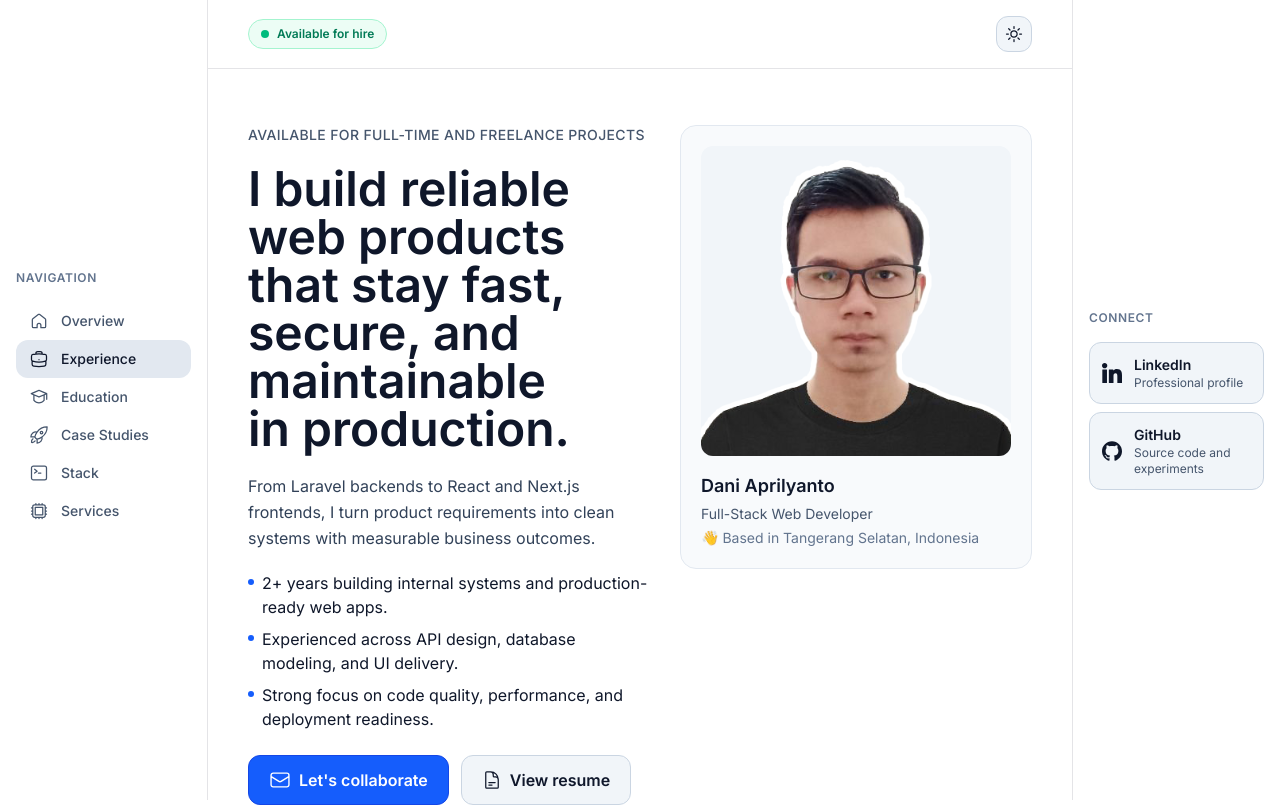
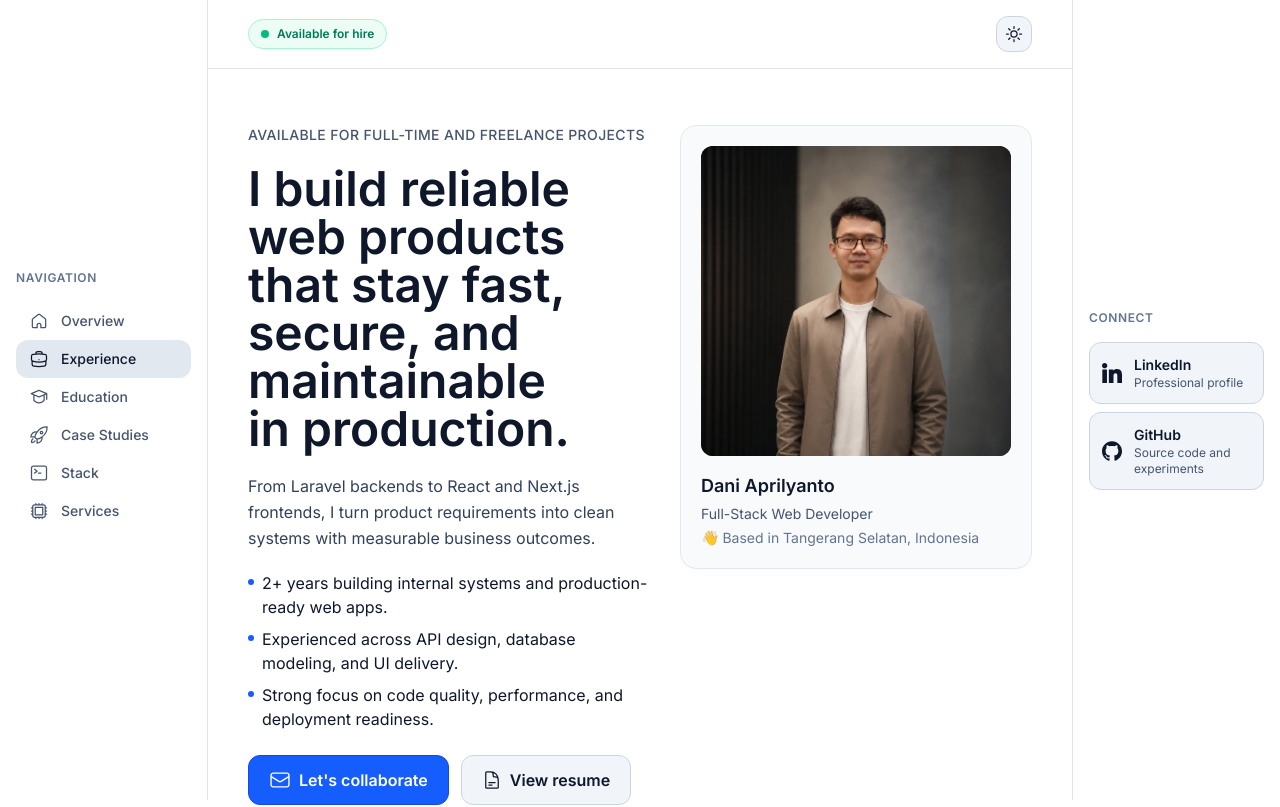
Before and after one commit to danisec/portofolio, a Next.js app: page / in a window 1280 px wide. Shown: the top 807 px of the page. Built offline with nearby package versions, Linux system fonts and the light colour scheme.

Commit message:
refactor(hero): update profile image layout

```diff
--- a/src/app/home/Hero.tsx
+++ b/src/app/home/Hero.tsx
@@ -9,7 +9,11 @@ export default function Hero() {
     <section id="hero" className={clsx(['border-b border-zinc-200 dark:border-zinc-800'])}>
       <div className={clsx(['section-shell py-10 lg:py-14'])}>
         <div
-          className={clsx(['grid gap-8 lg:grid-cols-[minmax(0,1fr)_minmax(0,22rem)]'], ['items-start'])}
+          className={clsx(
+            ['mx-auto grid max-w-6xl gap-8'],
+            ['items-start'],
+            ['lg:grid-cols-[minmax(0,44rem)_minmax(0,22rem)]'],
+          )}
         >
           <div
             className={clsx(
@@ -50,15 +54,16 @@ export default function Hero() {
             data-aos="zoom-in"
             data-aos-delay="5"
           >
-            <div className={clsx(['relative aspect-square overflow-hidden rounded-xl bg-slate-100'])}>
+            <div className={clsx(['relative aspect-square overflow-hidden rounded-xl bg-neutral-900 dark:bg-neutral-950'])}>
               <Image
                 src={data.image}
                 alt={data.alt}
-                width={500}
-                height={500}
+                width={1254}
+                height={1254}
+                sizes="(min-width: 1024px) 352px, 384px"
                 priority={true}
                 quality={95}
-                className={clsx(['h-full w-full object-cover object-top pt-2'])}
+                className={clsx(['h-full w-full object-cover object-top'])}
               />
             </div>
             <div className={clsx(['mt-4 space-y-1'])}>
--- a/src/data/hero.tsx
+++ b/src/data/hero.tsx
@@ -9,8 +9,8 @@ interface DataItem {
 }
 
 const data: DataItem = {
-  image: '/images/profile/dani.svg',
-  alt: 'Portrait of Dani Aprilyanto',
+  image: '/images/profile/dani.webp',
+  alt: 'Dani Aprilyanto, Full-Stack Web Developer',
   name: 'Dani Aprilyanto',
   role: 'Full-Stack Web Developer',
   headline: 'I build reliable web products that stay fast, secure, and maintainable in production.',
```
Also changed, not shown: public/images/profile/dani.webp (added).
